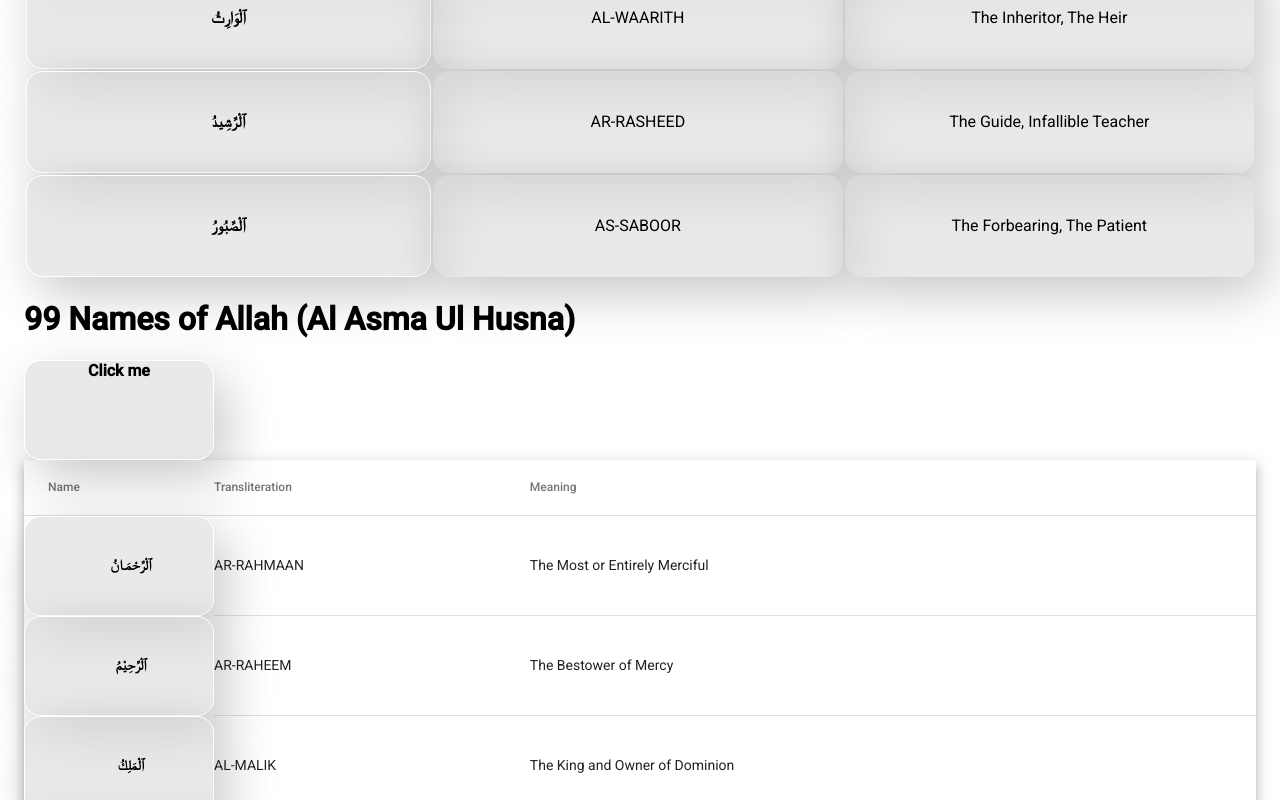
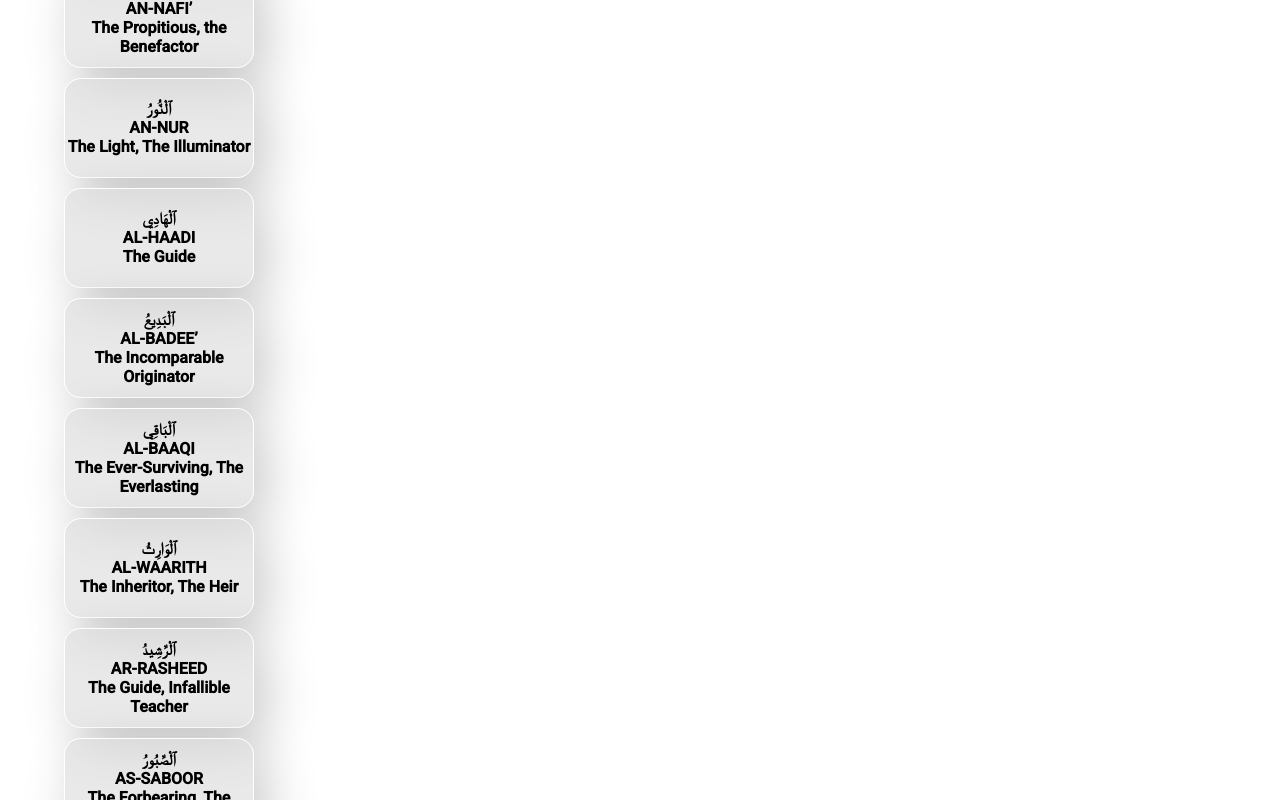
Before and after one commit to anjum-ara-1/allah-swt-names, an Angular app: page / in a window 1280 px wide. Shown: the part 10123-10923 px from the top of the page. Built offline with nearby package versions, Linux system fonts and the light colour scheme.

Commit message:
add some css

```diff
--- a/src/app/app.module.ts
+++ b/src/app/app.module.ts
@@ -6,6 +6,8 @@ import { AppComponent } from './app.component';
 import { NamesOfAllahComponent } from './names-of-allah/names-of-allah.component';
 import { MatTableModule } from '@angular/material/table';
 import { FlexLayoutModule } from '@angular/flex-layout';
+import { MatGridListModule } from '@angular/material/grid-list';
+import {MatCardModule} from '@angular/material/card';
 
 @NgModule({
   declarations: [AppComponent, NamesOfAllahComponent],
@@ -15,6 +17,8 @@ import { FlexLayoutModule } from '@angular/flex-layout';
     HttpClientModule,
     MatTableModule,
     FlexLayoutModule,
+    MatGridListModule,
+    MatCardModule
   ],
   providers: [],
   bootstrap: [AppComponent],
--- a/src/app/names-of-allah/Transliteration.model.ts
+++ b/src/app/names-of-allah/Transliteration.model.ts
@@ -1,6 +1,7 @@
 export interface Transliteration {
     Name?: string,
     Transliteration?: string,
-    Meaning?: string
+    Meaning?: string,
+    Audio?:string
 
 }
--- a/src/app/names-of-allah/names-of-allah.component.html
+++ b/src/app/names-of-allah/names-of-allah.component.html
@@ -1,49 +1,58 @@
-<div class="container" >
+<div class="container">
   <h1>99 Names of Allah (Al Asma Ul Husna)</h1>
   <div>
-    <table >
-      <tr >
-        <th>Company</th>
-        <th>Contact</th>
-        <th>Country</th>
-      </tr>
+    <!-- <mat-grid-list cols="5" rowHeight="2:1">
+      <mat-grid-tile *ngFor="let item of dataSource"><span class="card" (click)="playSound(item.Audio!)"
+        fxLayoutAlign="center center"> {{item.Name}}<br>{{item.Transliteration}}<br>
+        {{item.Meaning}}</span></mat-grid-tile>
+    </mat-grid-list> -->
 
-      <tr class="row" *ngFor="let item of dataSource">
-        <td class="card">{{item.Name}} </td>
-        <td class="cardSimple">{{item.Transliteration}}</td>
-        <td class="cardSimple">{{item.Meaning}}</td>
-      </tr>
+    <!-- <ul  >
+      <li class="flex-container wrap"><div *ngFor="let item of dataSource"><span class="card" (click)="playSound(item.Audio!)"
+        fxLayoutAlign="center center"> {{item.Name}}<br>{{item.Transliteration}}<br>
+        {{item.Meaning}}</span></div> </li>
 
-    </table>
+    </ul> -->
+    <ul>
+      <li class="flex-container wrap" *ngFor="let item of dataSource" (click)="playSound(item.Audio!)">
+        <span class="card"
+        fxLayoutAlign="center center"> {{item.Name}}<br>{{item.Transliteration}}<br>
+        {{item.Meaning}}</span></li>
+
+    </ul>
+
+
+    <!-- <div *ngFor="let item of dataSource"><span class="card" (click)="playSound(item.Audio!)"
+        fxLayoutAlign="center center"> {{item.Name}}<br>{{item.Transliteration}}<br>
+        {{item.Meaning}}</span></div> -->
+
+
+
+
   </div>
-  <h1>99 Names of Allah (Al Asma Ul Husna)</h1>
-  <div class="card">
-    Click me
-  </div>
-  <table mat-table [dataSource]="dataSource" class="mat-elevation-z8">
-
-    <!-- Name Column -->
-    <ng-container matColumnDef="name">
-      <th mat-header-cell *matHeaderCellDef> Name </th>
-      <td mat-cell *matCellDef="let element" class="card"> {{element.Name}} </td>
-    </ng-container>
-
-    <!-- Transliteration Column -->
-    <ng-container matColumnDef="Transliteration">
-      <th mat-header-cell *matHeaderCellDef> Transliteration </th>
-      <td mat-cell *matCellDef="let element"> {{element.Transliteration}} </td>
-    </ng-container>
-
-    <!-- Meaning Column -->
-    <ng-container matColumnDef="Meaning">
-      <th mat-header-cell *matHeaderCellDef> Meaning </th>
-      <td mat-cell *matCellDef="let element"> {{element.Meaning}} </td>
-    </ng-container>
-
-    <tr mat-header-row *matHeaderRowDef="displayedColumns"></tr>
-    <tr mat-row *matRowDef="let row; columns: displayedColumns;"></tr>
-  </table>
 
 
 
 </div>
+
+<!-- <mat-card class="example-card" *ngFor="let item of dataSource" >
+      <mat-card-header>
+        <mat-card-title>{{item.Name}}</mat-card-title>
+        <mat-card-subtitle>{{item.Transliteration}}</mat-card-subtitle>
+      </mat-card-header>
+      <mat-card-content>
+        <p> {{item.Meaning}}</p>
+      </mat-card-content>
+    </mat-card> -->
+
+<!--
+    <table>
+      <tr class="row" *ngFor="let item of dataSource" >
+        <div ><td class="card" (click)="playSound(item.Audio!)" fxLayoutAlign="center center" fxLayout="row"  >{{item.Name}}<br>{{item.Transliteration}}<br> {{item.Meaning}}</td></div>
+      </tr>
+       <tr class="row" *ngFor="let item of dataSource">
+        <td class="card" (click)="playSound(item.Audio!)">{{item.Name}} </td>
+        <td class="cardSimple">{{item.Transliteration}}</td>
+        <td class="cardSimple">{{item.Meaning}}</td>
+      </tr>
+    </table> -->
--- a/src/app/names-of-allah/names-of-allah.component.scss
+++ b/src/app/names-of-allah/names-of-allah.component.scss
@@ -1,6 +1,24 @@
 table {
   width: 100%;
 }
+
+.flex-container {
+  list-style: none;
+  display: flex;
+  margin-bottom: 10px
+}
+
+.wrap {
+  -webkit-flex-wrap: wrap;
+  flex-wrap: wrap;
+}
+
+
+.box {
+  display: flex;
+  flex-wrap: wrap;
+}
+
 .card {
   box-sizing: border-box;
   width: 190px;
@@ -19,6 +37,7 @@ table {
   user-select: none;
   font-weight: bolder;
   color: black;
+  display: flex;
 }
 
 .card:hover {
@@ -38,5 +57,4 @@ table {
   backdrop-filter: blur(6px);
   border-radius: 17px;
   text-align: center;
-  margin-right: 50px;
 }
--- a/src/app/names-of-allah/names-of-allah.component.ts
+++ b/src/app/names-of-allah/names-of-allah.component.ts
@@ -11,7 +11,8 @@ import { Transliteration } from './Transliteration.model';
 export class NamesOfAllahComponent implements OnInit {
 
   displayedColumns: string[] = ['name', 'Transliteration', 'Meaning'];
-  dataSource: Transliteration[] = []
+  dataSource: Transliteration[] = [];
+
 
   constructor( private service:TransliterationService) { }
 
@@ -29,4 +30,14 @@ export class NamesOfAllahComponent implements OnInit {
       }
     })
   }
+
+  playSound(filename: string){
+    const path = `/assets/sound/${filename}`;
+    const audio = new Audio();
+    audio.src = path;
+    audio.load();
+    audio.play();
+  }
+
+
 }
--- a/src/assets/NamesOfAllah.json
+++ b/src/assets/NamesOfAllah.json
@@ -2,52 +2,62 @@
     {
         "Name": "ٱلْرَّحْمَـانُ",
         "Transliteration": "AR-RAHMAAN",
-        "Meaning": "The Most or Entirely Merciful"
+        "Meaning": "The Most or Entirely Merciful",
+        "Audio": "AR-RAHMAAN.mp3"
     },
     {
         "Name": "ٱلْرَّحِيْمُ",
         "Transliteration": "AR-RAHEEM",
-        "Meaning": "The Bestower of Mercy"
+        "Meaning": "The Bestower of Mercy",
+        "Audio":"AR-RAHEEM.mp3"
     },
     {
         "Name": "ٱلْمَلِكُ",
         "Transliteration": "AL-MALIK",
-        "Meaning": "The King and Owner of Dominion"
+        "Meaning": "The King and Owner of Dominion",
+        "Audio":"AL-MALIK.mp3"
     },
     {
         "Name": "ٱلْقُدُّوسُ",
         "Transliteration": "AL-QUDDUS",
-        "Meaning": "The Absolutely Pure"
+        "Meaning": "The Absolutely Pure",
+        "Audio":"AL-QUDDUS.mp3"
     },
     {
         "Name": "ٱلْسَّلَامُ",
         "Transliteration": "AS-SALAM",
-        "Meaning": "The Perfection and Giver of Peace"
+        "Meaning": "The Perfection and Giver of Peace",
+        "Audio":"AS-SALAM.mp3"
     },
     {
         "Name": "ٱلْمُؤْمِنُ",
         "Transliteration": "AL-MU’MIN",
-        "Meaning": "The One Who gives Emaan and Security"
+        "Meaning": "The One Who gives Emaan and Security",
+        "Audio":"AL-MU’MIN.mp3"
     },
     {
         "Name": "ٱلْمُهَيْمِنُ",
         "Transliteration": "AL-MUHAYMIN",
-        "Meaning": "The Guardian, The Witness, The Overseer"
+        "Meaning": "The Guardian, The Witness, The Overseer",
+        "Audio":"AL-MUHAYMIN.mp3"
     },
     {
         "Name": "ٱلْعَزِيزُ",
         "Transliteration": "AL-AZEEZ",
-        "Meaning": "The All Mighty"
+        "Meaning": "The All Mighty",
+        "Audio":"AL-AZEEZ.mp3"
     },
     {
         "Name": "ٱلْجَبَّارُ",
         "Transliteration": "AL-JABBAR",
-        "Meaning": "The Compeller, The Restorer"
+        "Meaning": "The Compeller, The Restorer",
+        "Audio":"AL-JABBAR.mp3"
     },
     {
         "Name": "ٱلْمُتَكَبِّرُ",
         "Transliteration": "AL-MUTAKABBIR",
-        "Meaning": "The Supreme, The Majestic"
+        "Meaning": "The Supreme, The Majestic",
+        "Audio":"AL-MUTAKABBI.mp3"
     },
     {
         "Name": "ٱلْخَالِقُ",
```
